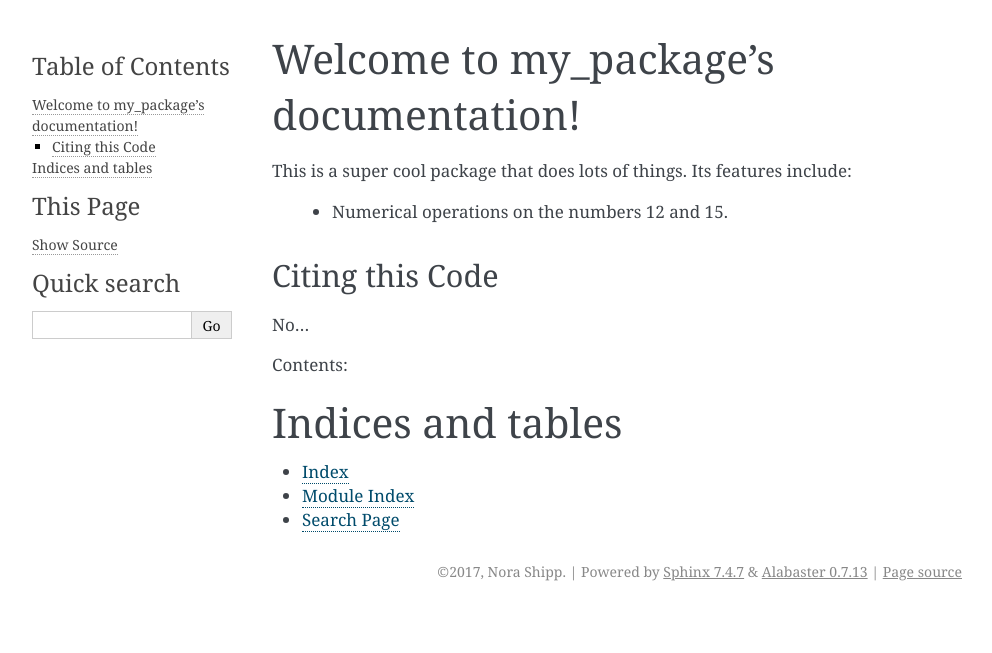
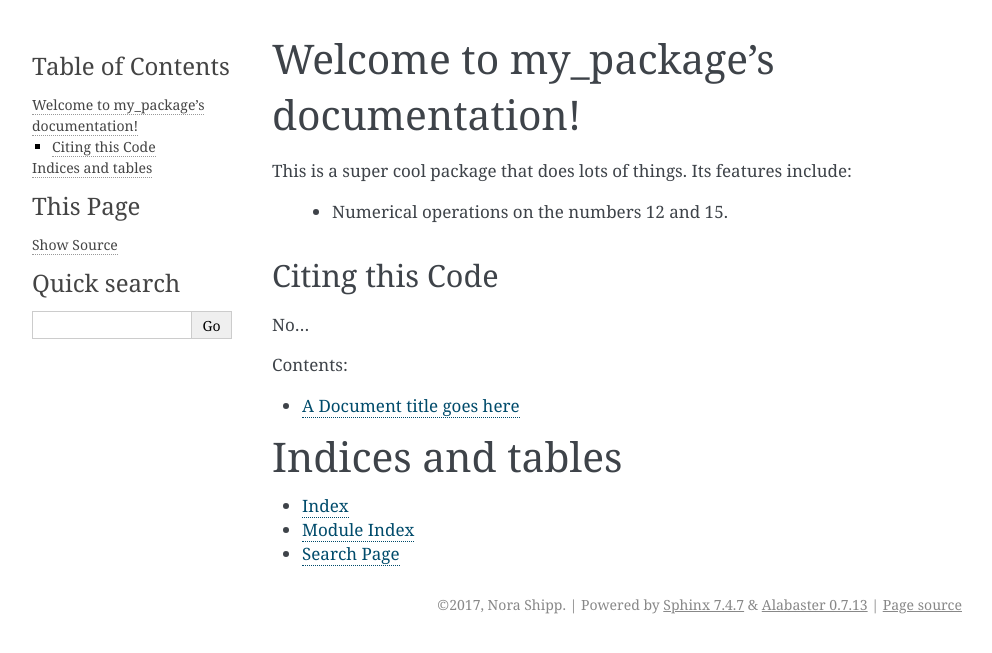
Before and after one commit to norashipp/DSFP_repo, a Sphinx documentation site: the page built from my_package/docs/index.rst, in a window 1280 px wide. Shown: the top 653 px of the page, without its empty margins (148-1140 px from the left). Built offline with Sphinx 7.4.7, drawn with Linux system fonts in a browser that asks for light colours; some of the changed lines change nothing that is shown.

Commit message:
added second_doc

```diff
--- a/my_package/docs/index.rst
+++ b/my_package/docs/index.rst
@@ -20,7 +20,7 @@ Contents:
 .. toctree::
    :maxdepth: 2
 
-
+   second_doc
 
 Indices and tables
 ==================
--- /dev/null
+++ b/my_package/docs/second_doc.rst
@@ -0,0 +1,5 @@
+
+A Document title goes here
+--------------------------
+
+More information.  Here's a link back to the index page: :doc:`index`.
```
